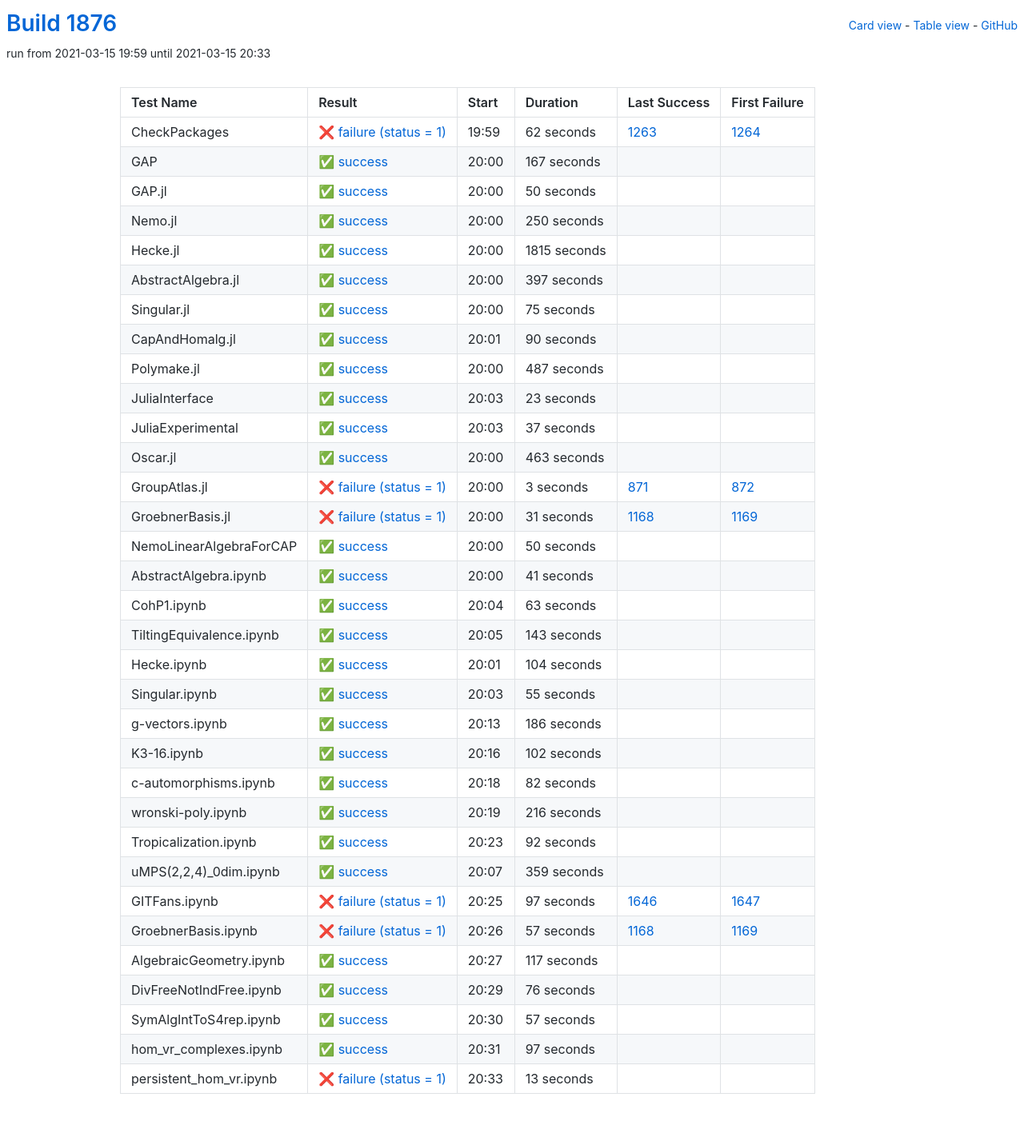
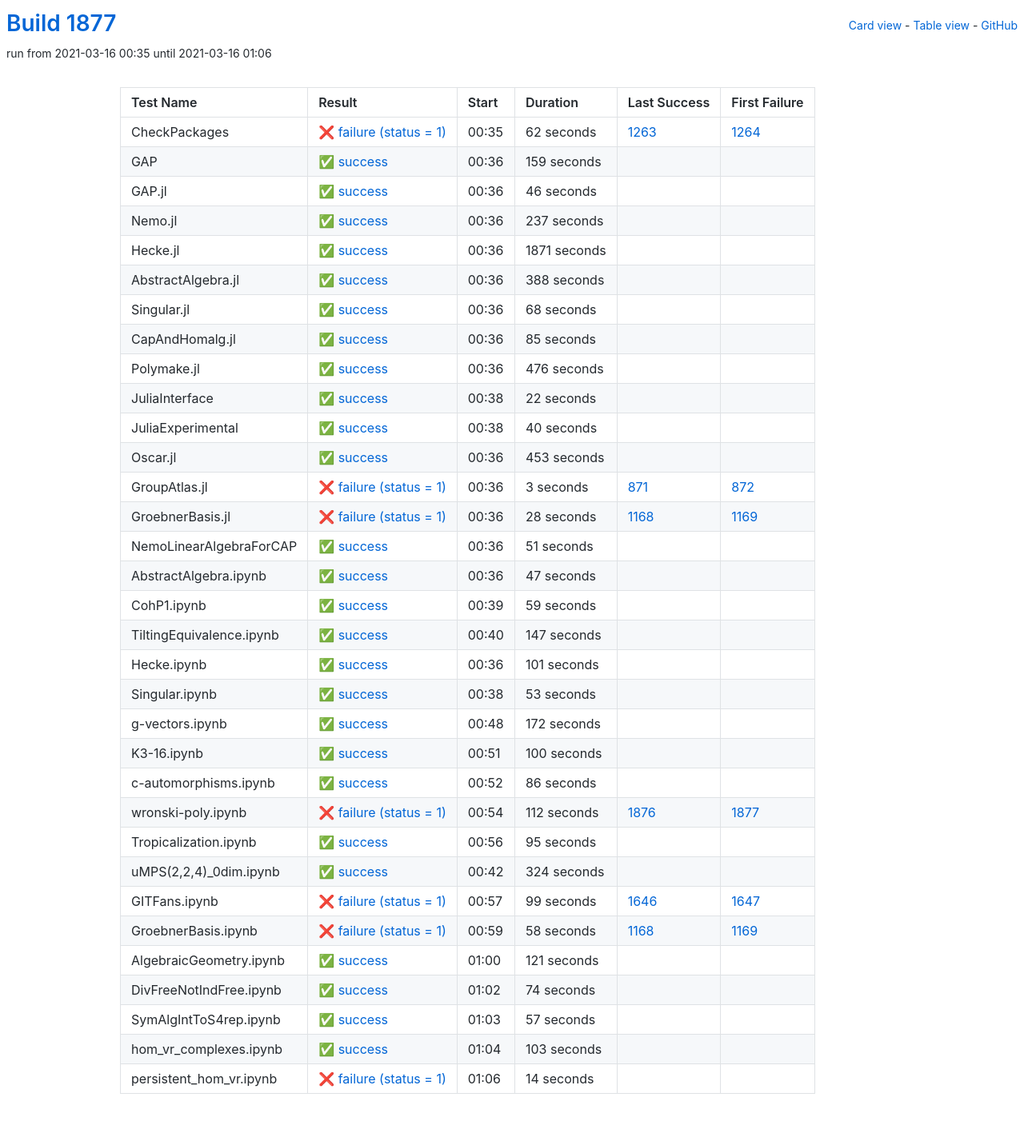
Before and after one commit to oscar-system/oscar-ci-status-stable, a Jekyll site: the page built from table.html, in a window 1280 px wide. Shown: the whole page at 80% size. Built offline with Jekyll 4.4.1, drawn with Linux system fonts in a browser that asks for light colours.

Commit message:
Build #1877

```diff
--- a/_data/ci.yml
+++ b/_data/ci.yml
@@ -1,6 +1,6 @@
 ---
-build: 1876
-build_url: https://oscarci.mathematik.uni-kl.de/job/oscar-stable/1876/
+build: 1877
+build_url: https://oscarci.mathematik.uni-kl.de/job/oscar-stable/1877/
 job: oscar-stable
 organization: oscar-system
 repo: oscar-ci-status-stable
@@ -8,8 +8,8 @@ repourl: https://github.com/oscar-system/oscar-ci-status-stable
 tests:
 - name: CheckPackages
   id: checkpackages
-  log: https://oscarci.mathematik.uni-kl.de/job/oscar-stable/1876/artifact/logs/build-1876/CheckPackages.log
-  start: 2021-03-15 19:59
+  log: https://oscarci.mathematik.uni-kl.de/job/oscar-stable/1877/artifact/logs/build-1877/CheckPackages.log
+  start: 2021-03-16 00:35
   success: false
   exitcode: 1
   status: failure
@@ -20,140 +20,140 @@ tests:
   first_failure_url: https://oscarci.mathematik.uni-kl.de/job/oscar-stable/1264/
 - name: GAP
   id: gap
-  log: https://oscarci.mathematik.uni-kl.de/job/oscar-stable/1876/artifact/logs/build-1876/GAP.log
-  start: 2021-03-15 20:00
+  log: https://oscarci.mathematik.uni-kl.de/job/oscar-stable/1877/artifact/logs/build-1877/GAP.log
+  start: 2021-03-16 00:36
   success: true
   exitcode: 0
   status: success
-  duration: 167
+  duration: 159
   last_success: false
   last_success_url:
   first_failure: false
   first_failure_url:
 - name: GAP.jl
   id: gap-jl
-  log: https://oscarci.mathematik.uni-kl.de/job/oscar-stable/1876/artifact/logs/build-1876/GAP.jl.log
-  start: 2021-03-15 20:00
+  log: https://oscarci.mathematik.uni-kl.de/job/oscar-stable/1877/artifact/logs/build-1877/GAP.jl.log
+  start: 2021-03-16 00:36
   success: true
   exitcode: 0
   status: success
-  duration: 50
+  duration: 46
   last_success: false
   last_success_url:
   first_failure: false
   first_failure_url:
 - name: Nemo.jl
   id: nemo-jl
-  log: https://oscarci.mathematik.uni-kl.de/job/oscar-stable/1876/artifact/logs/build-1876/Nemo.jl.log
-  start: 2021-03-15 20:00
+  log: https://oscarci.mathematik.uni-kl.de/job/oscar-stable/1877/artifact/logs/build-1877/Nemo.jl.log
+  start: 2021-03-16 00:36
   success: true
   exitcode: 0
   status: success
-  duration: 250
+  duration: 237
   last_success: false
   last_success_url:
   first_failure: false
   first_failure_url:
 - name: Hecke.jl
   id: hecke-jl
-  log: https://oscarci.mathematik.uni-kl.de/job/oscar-stable/1876/artifact/logs/build-1876/Hecke.jl.log
-  start: 2021-03-15 20:00
+  log: https://oscarci.mathematik.uni-kl.de/job/oscar-stable/1877/artifact/logs/build-1877/Hecke.jl.log
+  start: 2021-03-16 00:36
   success: true
   exitcode: 0
   status: success
-  duration: 1815
+  duration: 1871
   last_success: false
   last_success_url:
   first_failure: false
   first_failure_url:
 - name: AbstractAlgebra.jl
   id: abstractalgebra-jl
-  log: https://oscarci.mathematik.uni-kl.de/job/oscar-stable/1876/artifact/logs/build-1876/AbstractAlgebra.jl.log
-  start: 2021-03-15 20:00
+  log: https://oscarci.mathematik.uni-kl.de/job/oscar-stable/1877/artifact/logs/build-1877/AbstractAlgebra.jl.log
+  start: 2021-03-16 00:36
   success: true
   exitcode: 0
   status: success
-  duration: 397
+  duration: 388
   last_success: false
   last_success_url:
   first_failure: false
   first_failure_url:
 - name: Singular.jl
   id: singular-jl
-  log: https://oscarci.mathematik.uni-kl.de/job/oscar-stable/1876/artifact/logs/build-1876/Singular.jl.log
-  start: 2021-03-15 20:00
+  log: https://oscarci.mathematik.uni-kl.de/job/oscar-stable/1877/artifact/logs/build-1877/Singular.jl.log
+  start: 2021-03-16 00:36
   success: true
   exitcode: 0
   status: success
-  duration: 75
+  duration: 68
   last_success: false
   last_success_url:
   first_failure: false
   first_failure_url:
 - name: CapAndHomalg.jl
   id: capandhomalg-jl
-  log: https://oscarci.mathematik.uni-kl.de/job/oscar-stable/1876/artifact/logs/build-1876/CapAndHomalg.jl.log
-  start: 2021-03-15 20:01
+  log: https://oscarci.mathematik.uni-kl.de/job/oscar-stable/1877/artifact/logs/build-1877/CapAndHomalg.jl.log
+  start: 2021-03-16 00:36
   success: true
   exitcode: 0
   status: success
-  duration: 90
+  duration: 85
   last_success: false
   last_success_url:
   first_failure: false
   first_failure_url:
 - name: Polymake.jl
   id: polymake-jl
-  log: https://oscarci.mathematik.uni-kl.de/job/oscar-stable/1876/artifact/logs/build-1876/Polymake.jl.log
-  start: 2021-03-15 20:00
+  log: https://oscarci.mathematik.uni-kl.de/job/oscar-stable/1877/artifact/logs/build-1877/Polymake.jl.log
+  start: 2021-03-16 00:36
   success: true
   exitcode: 0
   status: success
-  duration: 487
+  duration: 476
   last_success: false
   last_success_url:
   first_failure: false
   first_failure_url:
 - name: JuliaInterface
   id: juliainterface
-  log: https://oscarci.mathematik.uni-kl.de/job/oscar-stable/1876/artifact/logs/build-1876/JuliaInterface.log
-  start: 2021-03-15 20:03
+  log: https://oscarci.mathematik.uni-kl.de/job/oscar-stable/1877/artifact/logs/build-1877/JuliaInterface.log
+  start: 2021-03-16 00:38
   success: true
   exitcode: 0
   status: success
-  duration: 23
+  duration: 22
   last_success: false
   last_success_url:
   first_failure: false
   first_failure_url:
 - name: JuliaExperimental
   id: juliaexperimental
-  log: https://oscarci.mathematik.uni-kl.de/job/oscar-stable/1876/artifact/logs/build-1876/JuliaExperimental.log
-  start: 2021-03-15 20:03
+  log: https://oscarci.mathematik.uni-kl.de/job/oscar-stable/1877/artifact/logs/build-1877/JuliaExperimental.log
+  start: 2021-03-16 00:38
   success: true
   exitcode: 0
   status: success
-  duration: 37
+  duration: 40
   last_success: false
   last_success_url:
   first_failure: false
   first_failure_url:
 - name: Oscar.jl
   id: oscar-jl
-  log: https://oscarci.mathematik.uni-kl.de/job/oscar-stable/1876/artifact/logs/build-1876/Oscar.jl.log
-  start: 2021-03-15 20:00
+  log: https://oscarci.mathematik.uni-kl.de/job/oscar-stable/1877/artifact/logs/build-1877/Oscar.jl.log
+  start: 2021-03-16 00:36
   success: true
   exitcode: 0
   status: success
-  duration: 463
+  duration: 453
   last_success: false
   last_success_url:
   first_failure: false
   first_failure_url:
 - name: GroupAtlas.jl
   id: groupatlas-jl
-  log: https://oscarci.mathematik.uni-kl.de/job/oscar-stable/1876/artifact/logs/build-1876/GroupAtlas.jl.log
-  start: 2021-03-15 20:00
+  log: https://oscarci.mathematik.uni-kl.de/job/oscar-stable/1877/artifact/logs/build-1877/GroupAtlas.jl.log
+  start: 2021-03-16 00:36
   success: false
   exitcode: 1
   status: failure
@@ -164,212 +164,212 @@ tests:
   first_failure_url: https://oscarci.mathematik.uni-kl.de/job/oscar-stable/872/
 - name: GroebnerBasis.jl
   id: groebnerbasis-jl
-  log: https://oscarci.mathematik.uni-kl.de/job/oscar-stable/1876/artifact/logs/build-1876/GroebnerBasis.jl.log
-  start: 2021-03-15 20:00
+  log: https://oscarci.mathematik.uni-kl.de/job/oscar-stable/1877/artifact/logs/build-1877/GroebnerBasis.jl.log
+  start: 2021-03-16 00:36
   success: false
   exitcode: 1
   status: failure
-  duration: 31
+  duration: 28
   last_success: 1168
   last_success_url: https://oscarci.mathematik.uni-kl.de/job/oscar-stable/1168/
   first_failure: 1169
   first_failure_url: https://oscarci.mathematik.uni-kl.de/job/oscar-stable/1169/
 - name: NemoLinearAlgebraForCAP
   id: nemolinearalgebraforcap
-  log: https://oscarci.mathematik.uni-kl.de/job/oscar-stable/1876/artifact/logs/build-1876/NemoLinearAlgebraForCAP.log
-  start: 2021-03-15 20:00
+  log: https://oscarci.mathematik.uni-kl.de/job/oscar-stable/1877/artifact/logs/build-1877/NemoLinearAlgebraForCAP.log
+  start: 2021-03-16 00:36
   success: true
   exitcode: 0
   status: success
-  duration: 50
+  duration: 51
   last_success: false
   last_success_url:
   first_failure: false
   first_failure_url:
 - name: AbstractAlgebra.ipynb
   id: abstractalgebra-ipynb
-  log: https://oscarci.mathematik.uni-kl.de/job/oscar-stable/1876/artifact/logs/build-1876/AbstractAlgebra.ipynb.log
-  start: 2021-03-15 20:00
+  log: https://oscarci.mathematik.uni-kl.de/job/oscar-stable/1877/artifact/logs/build-1877/AbstractAlgebra.ipynb.log
+  start: 2021-03-16 00:36
   success: true
   exitcode: 0
   status: success
-  duration: 41
+  duration: 47
   last_success: false
   last_success_url:
   first_failure: false
   first_failure_url:
 - name: CohP1.ipynb
   id: cohp1-ipynb
-  log: https://oscarci.mathematik.uni-kl.de/job/oscar-stable/1876/artifact/logs/build-1876/CohP1.ipynb.log
-  start: 2021-03-15 20:04
+  log: https://oscarci.mathematik.uni-kl.de/job/oscar-stable/1877/artifact/logs/build-1877/CohP1.ipynb.log
+  start: 2021-03-16 00:39
   success: true
   exitcode: 0
   status: success
-  duration: 63
+  duration: 59
   last_success: false
   last_success_url:
   first_failure: false
   first_failure_url:
 - name: TiltingEquivalence.ipynb
   id: tiltingequivalence-ipynb
-  log: https://oscarci.mathematik.uni-kl.de/job/oscar-stable/1876/artifact/logs/build-1876/TiltingEquivalence.ipynb.log
-  start: 2021-03-15 20:05
+  log: https://oscarci.mathematik.uni-kl.de/job/oscar-stable/1877/artifact/logs/build-1877/TiltingEquivalence.ipynb.log
+  start: 2021-03-16 00:40
   success: true
   exitcode: 0
   status: success
-  duration: 143
+  duration: 147
   last_success: false
   last_success_url:
   first_failure: false
   first_failure_url:
 - name: Hecke.ipynb
   id: hecke-ipynb
-  log: https://oscarci.mathematik.uni-kl.de/job/oscar-stable/1876/artifact/logs/build-1876/Hecke.ipynb.log
-  start: 2021-03-15 20:01
+  log: https://oscarci.mathematik.uni-kl.de/job/oscar-stable/1877/artifact/logs/build-1877/Hecke.ipynb.log
+  start: 2021-03-16 00:36
   success: true
   exitcode: 0
   status: success
-  duration: 104
+  duration: 101
   last_success: false
   last_success_url:
   first_failure: false
   first_failure_url:
 - name: Singular.ipynb
   id: singular-ipynb
-  log: https://oscarci.mathematik.uni-kl.de/job/oscar-stable/1876/artifact/logs/build-1876/Singular.ipynb.log
-  start: 2021-03-15 20:03
+  log: https://oscarci.mathematik.uni-kl.de/job/oscar-stable/1877/artifact/logs/build-1877/Singular.ipynb.log
+  start: 2021-03-16 00:38
   success: true
   exitcode: 0
   status: success
-  duration: 55
+  duration: 53
   last_success: false
   last_success_url:
   first_failure: false
   first_failure_url:
 - name: g-vectors.ipynb
   id: g-vectors-ipynb
-  log: https://oscarci.mathematik.uni-kl.de/job/oscar-stable/1876/artifact/logs/build-1876/g-vectors.ipynb.log
-  start: 2021-03-15 20:13
+  log: https://oscarci.mathematik.uni-kl.de/job/oscar-stable/1877/artifact/logs/build-1877/g-vectors.ipynb.log
+  start: 2021-03-16 00:48
   success: true
   exitcode: 0
   status: success
-  duration: 186
+  duration: 172
   last_success: false
   last_success_url:
   first_failure: false
   first_failure_url:
 - name: K3-16.ipynb
   id: k3-16-ipynb
-  log: https://oscarci.mathematik.uni-kl.de/job/oscar-stable/1876/artifact/logs/build-1876/K3-16.ipynb.log
-  start: 2021-03-15 20:16
+  log: https://oscarci.mathematik.uni-kl.de/job/oscar-stable/1877/artifact/logs/build-1877/K3-16.ipynb.log
+  start: 2021-03-16 00:51
   success: true
   exitcode: 0
   status: success
-  duration: 102
+  duration: 100
   last_success: false
   last_success_url:
   first_failure: false
   first_failure_url:
 - name: c-automorphisms.ipynb
   id: c-automorphisms-ipynb
-  log: https://oscarci.mathematik.uni-kl.de/job/oscar-stable/1876/artifact/logs/build-1876/c-automorphisms.ipynb.log
-  start: 2021-03-15 20:18
+  log: https://oscarci.mathematik.uni-kl.de/job/oscar-stable/1877/artifact/logs/build-1877/c-automorphisms.ipynb.log
+  start: 2021-03-16 00:52
   success: true
   exitcode: 0
   status: success
-  duration: 82
+  duration: 86
   last_success: false
   last_success_url:
   first_failure: false
   first_failure_url:
 - name: wronski-poly.ipynb
   id: wronski-poly-ipynb
-  log: https://oscarci.mathematik.uni-kl.de/job/oscar-stable/1876/artifact/logs/build-1876/wronski-poly.ipynb.log
-  start: 2021-03-15 20:19
+  log: https://oscarci.mathematik.uni-kl.de/job/oscar-stable/1877/artifact/logs/build-1877/wronski-poly.ipynb.log
+  start: 2021-03-16 00:54
+  success: false
+  exitcode: 1
+  status: failure
+  duration: 112
+  last_success: 1876
+  last_success_url: https://oscarci.mathematik.uni-kl.de/job/oscar-stable/1876/
+  first_failure: 1877
+  first_failure_url: https://oscarci.mathematik.uni-kl.de/job/oscar-stable/1877/
+- name: Tropicalization.ipynb
+  id: tropicalization-ipynb
+  log: https://oscarci.mathematik.uni-kl.de/job/oscar-stable/1877/artifact/logs/build-1877/Tropicalization.ipynb.log
+  start: 2021-03-16 00:56
   success: true
   exitcode: 0
   status: success
-  duration: 216
-  last_success: false
-  last_success_url:
-  first_failure: false
-  first_failure_url:
-- name: Tropicalization.ipynb
-  id: tropicalization-ipynb
-  log: https://oscarci.mathematik.uni-kl.de/job/oscar-stable/1876/artifact/logs/build-1876/Tropicalization.ipynb.log
-  start: 2021-03-15 20:23
-  success: true
-  exitcode: 0
-  status: success
-  duration: 92
+  duration: 95
   last_success: false
   last_success_url:
   first_failure: false
   first_failure_url:
 - name: uMPS(2,2,4)_0dim.ipynb
   id: umps-2-2-4-0dim-ipynb
-  log: https://oscarci.mathematik.uni-kl.de/job/oscar-stable/1876/artifact/logs/build-1876/uMPS-2-2-4-_0dim.ipynb.log
-  start: 2021-03-15 20:07
+  log: https://oscarci.mathematik.uni-kl.de/job/oscar-stable/1877/artifact/logs/build-1877/uMPS-2-2-4-_0dim.ipynb.log
+  start: 2021-03-16 00:42
   success: true
   exitcode: 0
   status: success
-  duration: 359
+  duration: 324
   last_success: false
   last_success_url:
   first_failure: false
   first_failure_url:
 - name: GITFans.ipynb
   id: gitfans-ipynb
-  log: https://oscarci.mathematik.uni-kl.de/job/oscar-stable/1876/artifact/logs/build-1876/GITFans.ipynb.log
-  start: 2021-03-15 20:25
+  log: https://oscarci.mathematik.uni-kl.de/job/oscar-stable/1877/artifact/logs/build-1877/GITFans.ipynb.log
+  start: 2021-03-16 00:57
   success: false
   exitcode: 1
   status: failure
-  duration: 97
+  duration: 99
   last_success: 1646
   last_success_url: https://oscarci.mathematik.uni-kl.de/job/oscar-stable/1646/
   first_failure: 1647
   first_failure_url: https://oscarci.mathematik.uni-kl.de/job/oscar-stable/1647/
 - name: GroebnerBasis.ipynb
   id: groebnerbasis-ipynb
-  log: https://oscarci.mathematik.uni-kl.de/job/oscar-stable/1876/artifact/logs/build-1876/GroebnerBasis.ipynb.log
-  start: 2021-03-15 20:26
+  log: https://oscarci.mathematik.uni-kl.de/job/oscar-stable/1877/artifact/logs/build-1877/GroebnerBasis.ipynb.log
+  start: 2021-03-16 00:59
   success: false
   exitcode: 1
   status: failure
-  duration: 57
+  duration: 58
   last_success: 1168
   last_success_url: https://oscarci.mathematik.uni-kl.de/job/oscar-stable/1168/
   first_failure: 1169
   first_failure_url: https://oscarci.mathematik.uni-kl.de/job/oscar-stable/1169/
 - name: AlgebraicGeometry.ipynb
   id: algebraicgeometry-ipynb
-  log: https://oscarci.mathematik.uni-kl.de/job/oscar-stable/1876/artifact/logs/build-1876/AlgebraicGeometry.ipynb.log
-  start: 2021-03-15 20:27
+  log: https://oscarci.mathematik.uni-kl.de/job/oscar-stable/1877/artifact/logs/build-1877/AlgebraicGeometry.ipynb.log
+  start: 2021-03-16 01:00
   success: true
   exitcode: 0
   status: success
-  duration: 117
+  duration: 121
   last_success: false
   last_success_url:
   first_failure: false
   first_failure_url:
 - name: DivFreeNotIndFree.ipynb
   id: divfreenotindfree-ipynb
-  log: https://oscarci.mathematik.uni-kl.de/job/oscar-stable/1876/artifact/logs/build-1876/DivFreeNotIndFree.ipynb.log
-  start: 2021-03-15 20:29
+  log: https://oscarci.mathematik.uni-kl.de/job/oscar-stable/1877/artifact/logs/build-1877/DivFreeNotIndFree.ipynb.log
+  start: 2021-03-16 01:02
   success: true
   exitcode: 0
   status: success
-  duration: 76
+  duration: 74
   last_success: false
   last_success_url:
   first_failure: false
   first_failure_url:
 - name: SymAlgIntToS4rep.ipynb
   id: symalginttos4rep-ipynb
-  log: https://oscarci.mathematik.uni-kl.de/job/oscar-stable/1876/artifact/logs/build-1876/SymAlgIntToS4rep.ipynb.log
-  start: 2021-03-15 20:30
+  log: https://oscarci.mathematik.uni-kl.de/job/oscar-stable/1877/artifact/logs/build-1877/SymAlgIntToS4rep.ipynb.log
+  start: 2021-03-16 01:03
   success: true
   exitcode: 0
   status: success
@@ -380,24 +380,24 @@ tests:
   first_failure_url:
 - name: hom_vr_complexes.ipynb
   id: hom-vr-complexes-ipynb
-  log: https://oscarci.mathematik.uni-kl.de/job/oscar-stable/1876/artifact/logs/build-1876/hom_vr_complexes.ipynb.log
-  start: 2021-03-15 20:31
+  log: https://oscarci.mathematik.uni-kl.de/job/oscar-stable/1877/artifact/logs/build-1877/hom_vr_complexes.ipynb.log
+  start: 2021-03-16 01:04
   success: true
   exitcode: 0
   status: success
-  duration: 97
+  duration: 103
   last_success: false
   last_success_url:
   first_failure: false
   first_failure_url:
 - name: persistent_hom_vr.ipynb
   id: persistent-hom-vr-ipynb
-  log: https://oscarci.mathematik.uni-kl.de/job/oscar-stable/1876/artifact/logs/build-1876/persistent_hom_vr.ipynb.log
-  start: 2021-03-15 20:33
+  log: https://oscarci.mathematik.uni-kl.de/job/oscar-stable/1877/artifact/logs/build-1877/persistent_hom_vr.ipynb.log
+  start: 2021-03-16 01:06
   success: false
   exitcode: 1
   status: failure
-  duration: 13
+  duration: 14
   last_success: false
   last_success_url:
   first_failure: false
```
Also changed, not shown: README.md.
